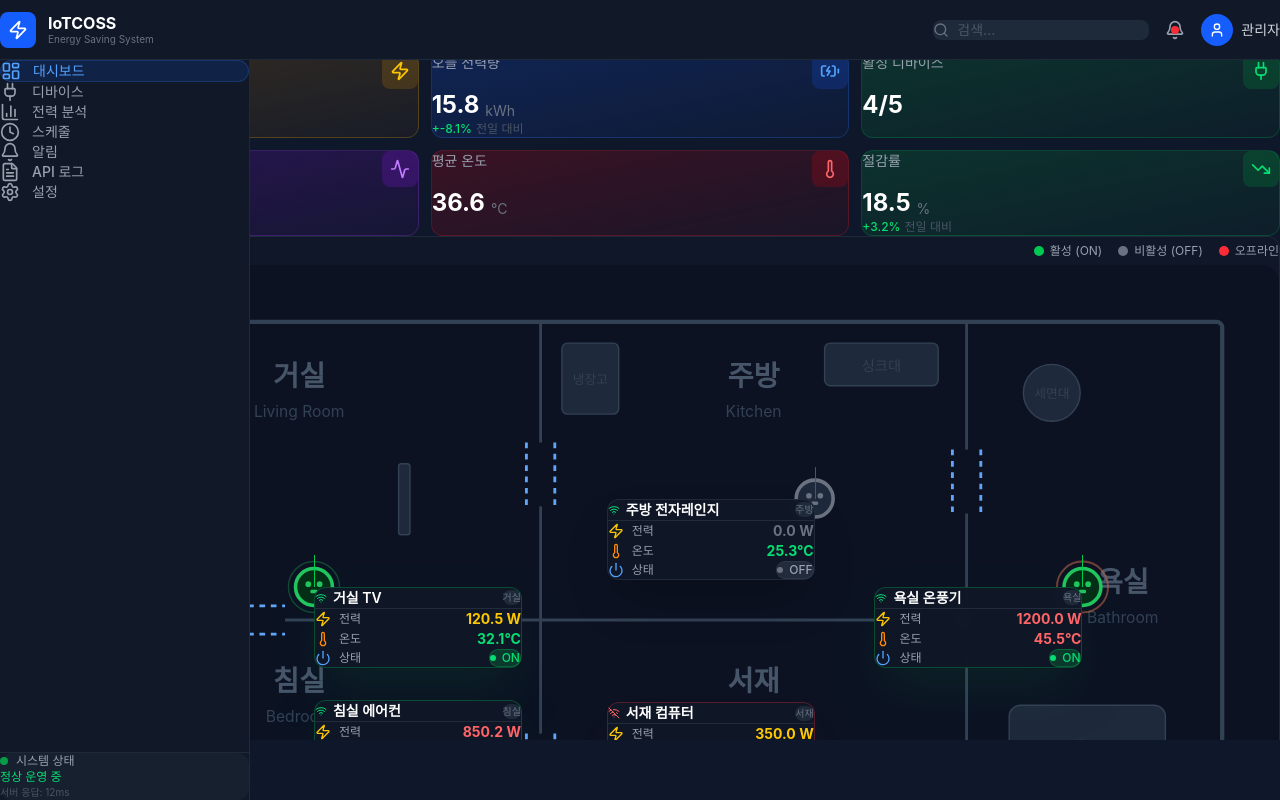
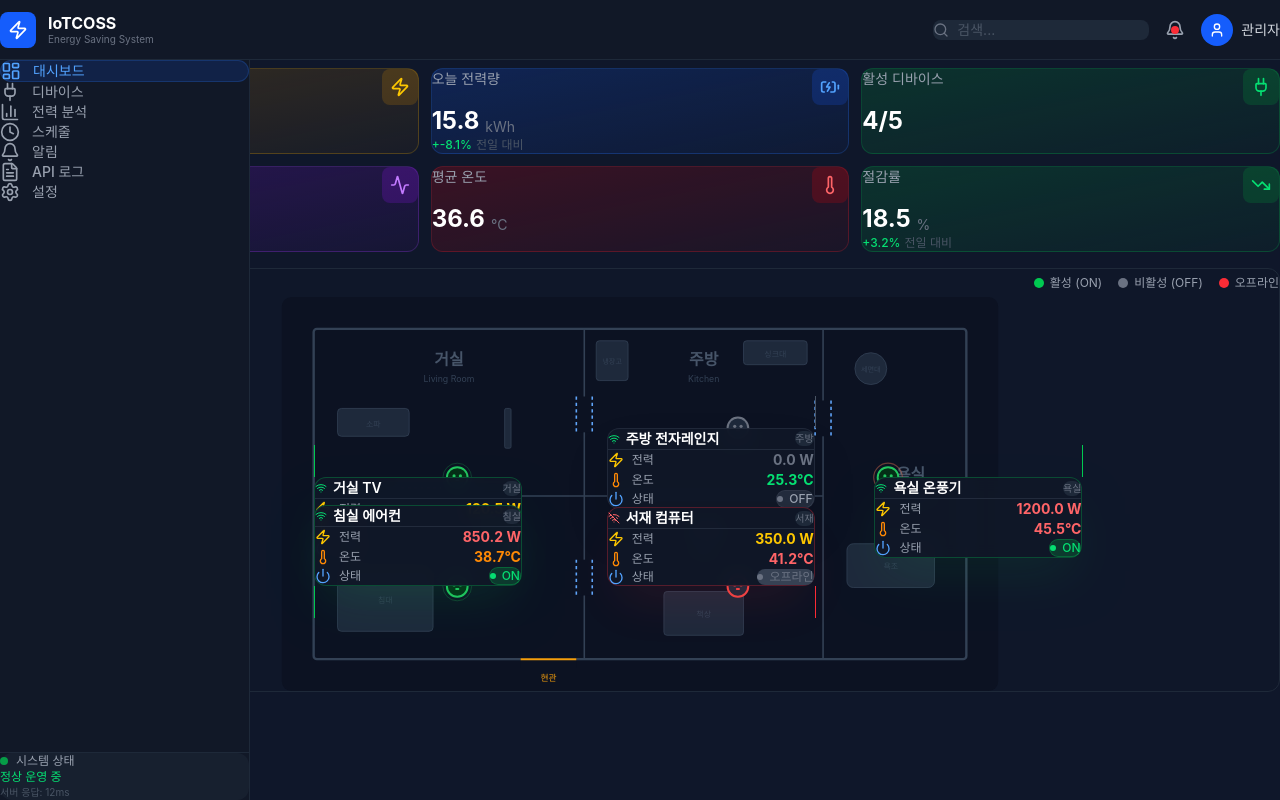
Before and after one commit to team-nexcode/E-VER_IoTCOSS, a React app in the folder Frontend/: page / in a window 1280 px wide. Built offline with nearby package versions, Linux system fonts and the light colour scheme; the HTML template or start-up script is replaced by a standard one.

Commit message:
Files update.

```diff
--- a/Frontend/src/components/Dashboard/FloorPlan.tsx
+++ b/Frontend/src/components/Dashboard/FloorPlan.tsx
@@ -8,8 +8,8 @@ export default function FloorPlan() {
   const getDevice = (deviceId: number) => devices.find((d) => d.id === deviceId);
 
   return (
-    <div className="bg-gray-900/50 border border-gray-800 rounded-xl p-4 sm:p-6 relative overflow-hidden">
-      <div className="flex flex-col sm:flex-row sm:items-center justify-between mb-4 gap-2">
+    <div className="h-full flex flex-col bg-gray-900/50 border border-gray-800 rounded-xl p-4 sm:p-6 relative overflow-hidden">
+      <div className="flex-shrink-0 flex flex-col sm:flex-row sm:items-center justify-between mb-4 gap-2">
         <h3 className="text-base sm:text-lg font-semibold text-white">실시간 모니터링</h3>
         <div className="flex items-center gap-3 sm:gap-4 text-[10px] sm:text-xs">
           <div className="flex items-center gap-1.5">
@@ -27,8 +27,8 @@ export default function FloorPlan() {
         </div>
       </div>
 
-      {/* 집 구조도 컨테이너 */}
-      <div className="relative w-full" style={{ paddingBottom: '55%' }}>
+      {/* 집 구조도 컨테이너 - 남은 공간 채움 */}
+      <div className="relative flex-1 min-h-0">
         <div className="absolute inset-0 overflow-hidden">
           {/* SVG 집 구조도 (5개 방: 거실, 주방, 침실, 서재, 욕실) */}
           <svg
--- a/Frontend/src/components/Layout/Layout.tsx
+++ b/Frontend/src/components/Layout/Layout.tsx
@@ -8,7 +8,9 @@ export default function Layout() {
       <TopBar />
       <Sidebar />
       <main className="ml-[250px] mt-[60px] h-[calc(100vh-60px)] overflow-y-auto overflow-x-hidden bg-[#0f172a] p-4 sm:p-6">
-        <Outlet />
+        <div className="h-[calc(100vh-60px-2rem)] sm:h-[calc(100vh-60px-3rem)]">
+          <Outlet />
+        </div>
       </main>
     </div>
   );
--- a/Frontend/src/pages/Dashboard.tsx
+++ b/Frontend/src/pages/Dashboard.tsx
@@ -8,15 +8,15 @@ export default function Dashboard() {
   const onlineDevices = devices.filter((d) => d.isOnline).length;
 
   return (
-    <div className="space-y-6">
+    <div className="h-full flex flex-col gap-4">
       {/* 페이지 헤더 */}
-      <div>
+      <div className="flex-shrink-0">
         <h2 className="text-2xl font-bold text-white">대시보드</h2>
         <p className="text-sm text-gray-500 mt-1">전체 시스템 현황을 한눈에 확인하세요</p>
       </div>
 
       {/* 상태 카드 그리드 */}
-      <div className="grid grid-cols-2 md:grid-cols-3 2xl:grid-cols-6 gap-3">
+      <div className="flex-shrink-0 grid grid-cols-2 md:grid-cols-3 2xl:grid-cols-6 gap-3">
         <StatusCard
           title="현재 총 전력"
           value={powerSummary.totalPower.toFixed(1)}
@@ -62,8 +62,10 @@ export default function Dashboard() {
         />
       </div>
 
-      {/* 집 구조도 모니터링 */}
-      <FloorPlan />
+      {/* 집 구조도 모니터링 - 남은 공간 전체 사용 */}
+      <div className="flex-1 min-h-0">
+        <FloorPlan />
+      </div>
     </div>
   );
 }
```
Also changed, not shown: 1 other file (tests, documents, lock files or other folders).
